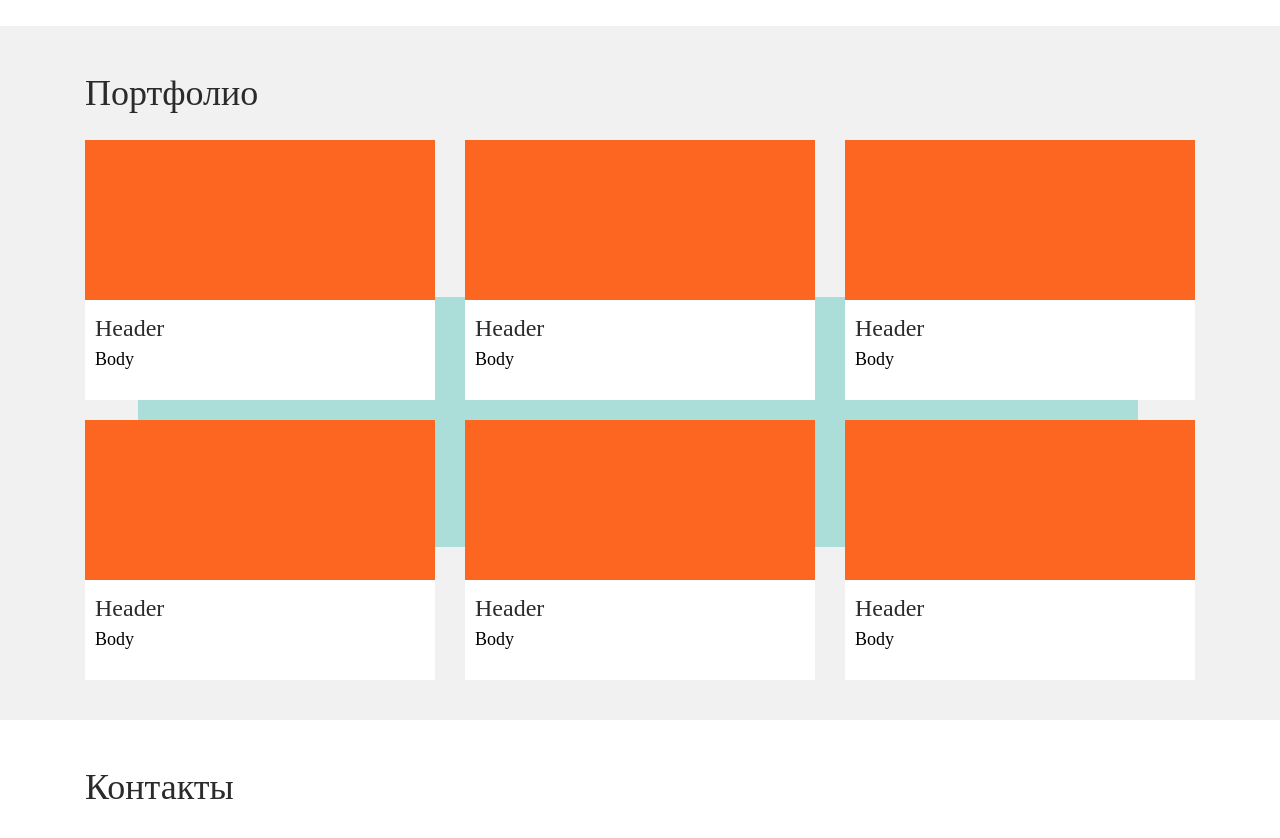
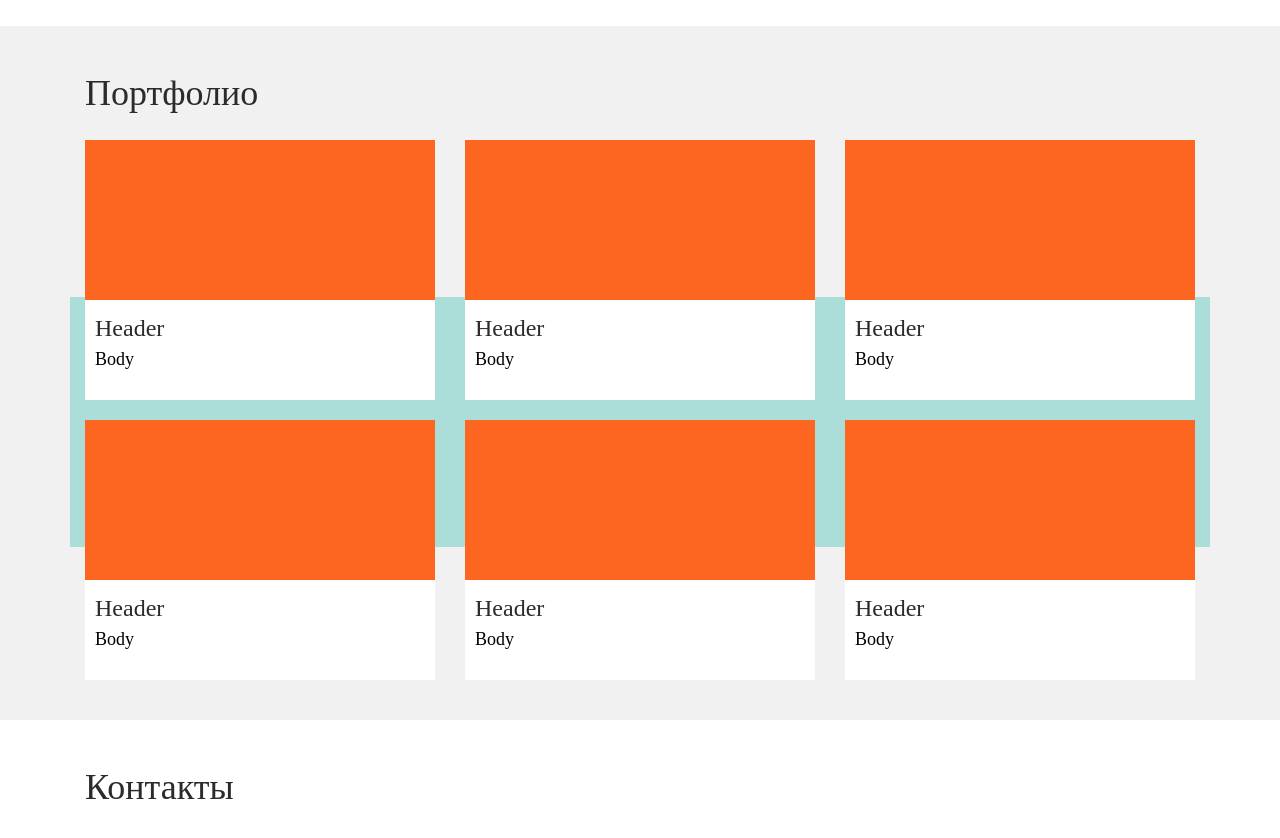
Before and after one commit to LevinSuncom/suncom-site, a plain HTML site: page index.html in a window 1280 px wide. Shown: the part 1240-2078 px from the top of the page. Drawn offline with Linux system fonts and the light colour scheme.

Commit message:
update: lg and md screens optimized

```diff
--- a/assets/app.css
+++ b/assets/app.css
@@ -19,6 +19,10 @@
   align-items: center;
 }
 
+.flex--hcenter {
+  justify-content: center;
+}
+
 .c-logo {
   height: 51px;
   width: 80px;
@@ -38,12 +42,14 @@
 
 .c-project {
   background-color: var(--brand-white);
-  width: 350px;
+  /*width: 350px;*/
+  width: 100%;
   height: 260px;
+  margin-top: 20px;
 }
 
 .c-project__image {
-  width: 350px;
+  /*width: 350px;*/
   height: 160px;
   background-color: var(--brand-orange);
 }
@@ -63,12 +69,24 @@
 }
 
 .bg-block {
+  display: none;
   position: absolute;
   background: rgba(0, 175, 157, 0.29);
-  width: 1000px;
-  height: 250px;
-  left: 6%;
   bottom: 25%;
+}
+
+@media (min-width:768px) and (max-width: 992px) {
+  .bg-block {
+    display: block;
+    height: 400px;
+  }
+}
+
+@media (min-width: 992px) {
+  .bg-block {
+    display: block;
+    height: 250px;
+  }
 }
 
 .zi-1 {
@@ -170,6 +188,11 @@ button {
   width: 47.5%;
   text-align: center;
 }
+@media (max-width: 576px) {
+  .c-banner {
+    width: 80%;
+  }
+}
 
 .c-banner__content {
   font-family: Akrobat-Regular;
--- a/index.html
+++ b/index.html
@@ -80,22 +80,46 @@
       <div class="container space-top-40 space-bottom-40">
         <header class="c-header-text">Портфолио</header>
 
-        <div class="row space-top-20">
-          <div class="col-xl-4 zi-1">
+        <div class="row">
+          <div class="col-xl-4 col-lg-4 col-md-6 zi-1">
             <div class="c-project">
               <div class="c-project__image"></div>
               <div class="c-project__header">Header</div>
               <div class="c-project__body">Body</div>
             </div>
           </div>
-          <div class="col-xl-4 zi-1">
+          <div class="col-xl-4 col-lg-4 col-md-6 zi-1">
             <div class="c-project">
               <div class="c-project__image"></div>
               <div class="c-project__header">Header</div>
               <div class="c-project__body">Body</div>
             </div>
           </div>
-          <div class="col-xl-4 zi-1">
+          <div class="col-xl-4 col-lg-4 col-md-6 zi-1">
+            <div class="c-project">
+              <div class="c-project__image"></div>
+              <div class="c-project__header">Header</div>
+              <div class="c-project__body">Body</div>
+            </div>
+          </div>
+
+          <div class="bg-block col"></div>
+
+          <div class="col-xl-4 col-lg-4 col-md-6">
+            <div class="c-project">
+              <div class="c-project__image"></div>
+              <div class="c-project__header">Header</div>
+              <div class="c-project__body">Body</div>
+            </div>
+          </div>
+          <div class="col-xl-4 col-lg-4 col-md-6">
+            <div class="c-project">
+              <div class="c-project__image"></div>
+              <div class="c-project__header">Header</div>
+              <div class="c-project__body">Body</div>
+            </div>
+          </div>
+          <div class="col-xl-4 col-lg-4 col-md-6">
             <div class="c-project">
               <div class="c-project__image"></div>
               <div class="c-project__header">Header</div>
@@ -104,40 +128,17 @@
           </div>
         </div>
 
-        <div class="bg-block"></div>
-
-        <div class="row space-top-20">
-          <div class="col-xl-4">
-            <div class="c-project">
-              <div class="c-project__image"></div>
-              <div class="c-project__header">Header</div>
-              <div class="c-project__body">Body</div>
-            </div>
-          </div>
-          <div class="col-xl-4">
-            <div class="c-project">
-              <div class="c-project__image"></div>
-              <div class="c-project__header">Header</div>
-              <div class="c-project__body">Body</div>
-            </div>
-          </div>
-          <div class="col-xl-4">
-            <div class="c-project">
-              <div class="c-project__image"></div>
-              <div class="c-project__header">Header</div>
-              <div class="c-project__body">Body</div>
-            </div>
-          </div>
-        </div>
+      </div>
 
 
-      </div>
+
     </div>
+  </div>
   </div>
 
   <div id="contacts">
     <div class="container space-top-40 space-bottom-40">
-        <header class="c-header-text">Контакты</header>
+      <header class="c-header-text">Контакты</header>
     </div>
   </div>
 
```
